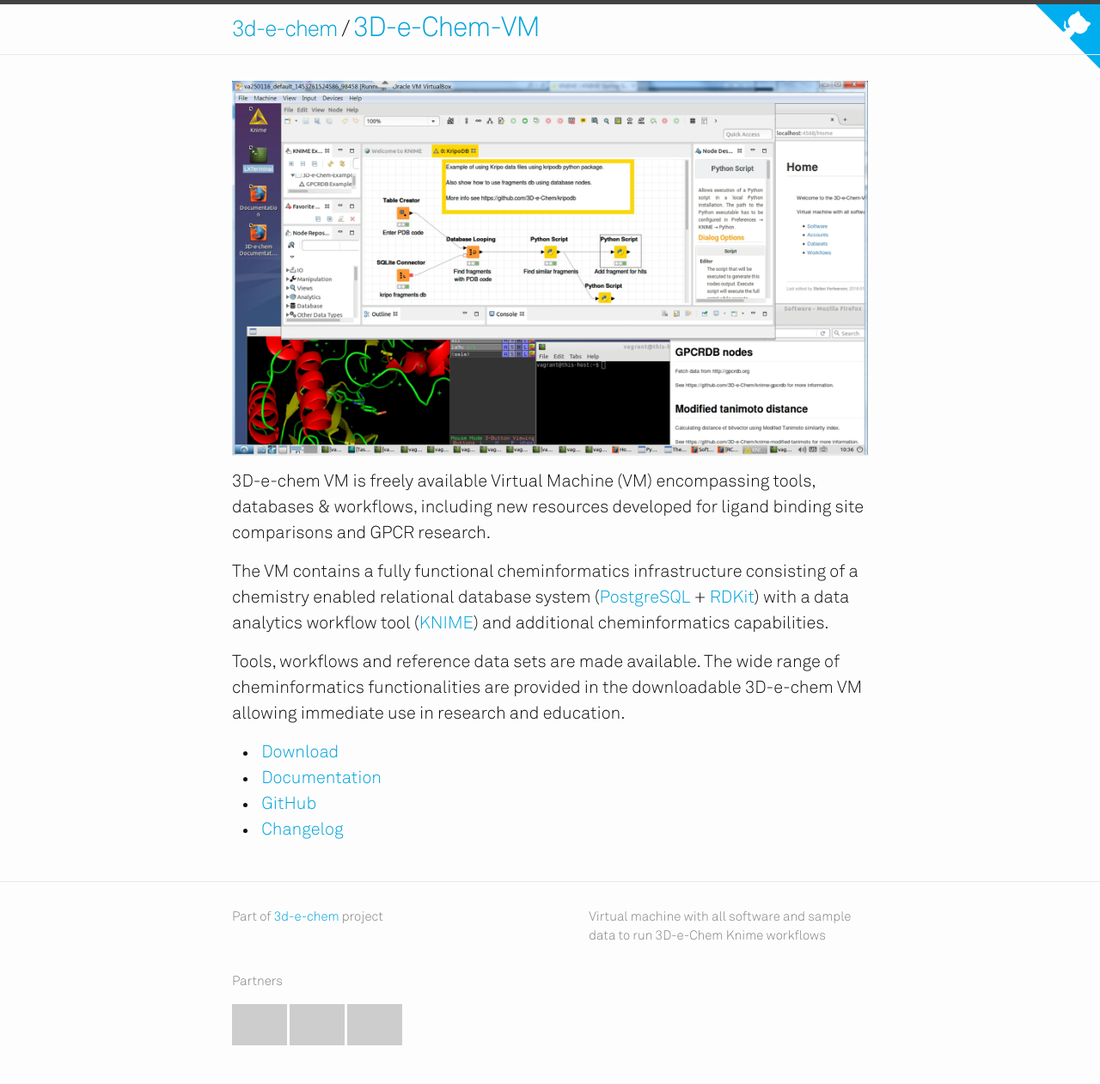
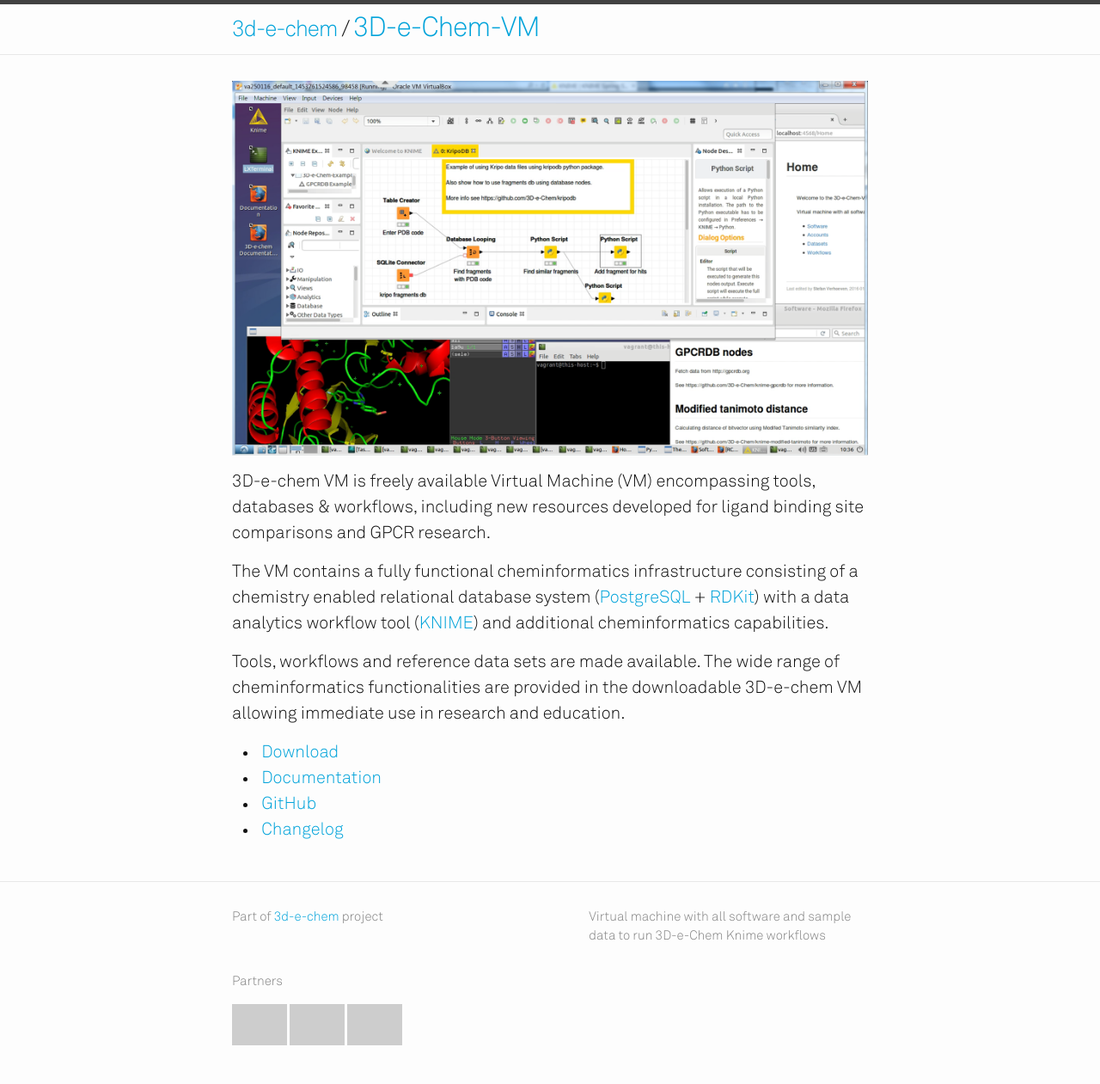
Before and after one commit to 3D-e-Chem/3D-e-Chem-VM, a Jekyll site: the page built from index.html, in a window 1280 px wide. Shown: the whole page at 86% size. Built offline with Jekyll 4.4.1, drawn with Linux system fonts in a browser that asks for light colours; a style sheet for code colours, icons or effects is not loaded; grey boxes are pictures that could not be loaded.

Commit message:
Remove github corner, it does not match navbar

```diff
--- a/_includes/header.html
+++ b/_includes/header.html
@@ -1,5 +1,3 @@
-<a href="https://github.com/NLeSC/Xenon" class="github-corner"><svg width="80" height="80" viewBox="0 0 250 250" style="fill:#00AEEF; color:#fff; position: absolute; top: 0; border: 0; right: 0;"><path d="M0,0 L115,115 L130,115 L142,142 L250,250 L250,0 Z"></path><path d="M128.3,109.0 C113.8,99.7 119.0,89.6 119.0,89.6 C122.0,82.7 120.5,78.6 120.5,78.6 C119.2,72.0 123.4,76.3 123.4,76.3 C127.3,80.9 125.5,87.3 125.5,87.3 C122.9,97.6 130.6,101.9 134.4,103.2" fill="currentColor" style="transform-origin: 130px 106px;" class="octo-arm"></path><path d="M115.0,115.0 C114.9,115.1 118.7,116.5 119.8,115.4 L133.7,101.6 C136.9,99.2 139.9,98.4 142.2,98.6 C133.8,88.0 127.5,74.4 143.8,58.0 C148.5,53.4 154.0,51.2 159.7,51.0 C160.3,49.4 163.2,43.6 171.4,40.1 C171.4,40.1 176.1,42.5 178.8,56.2 C183.1,58.6 187.2,61.8 190.9,65.4 C194.5,69.0 197.7,73.2 200.1,77.6 C213.8,80.2 216.3,84.9 216.3,84.9 C212.7,93.1 206.9,96.0 205.4,96.6 C205.1,102.4 203.0,107.8 198.3,112.5 C181.9,128.9 168.3,122.5 157.7,114.1 C157.9,116.9 156.7,120.9 152.7,124.9 L141.0,136.5 C139.8,137.7 141.6,141.9 141.8,141.8 Z" fill="currentColor" class="octo-body"></path></svg></a><style>.github-corner:hover .octo-arm{animation:octocat-wave 560ms ease-in-out}@keyframes octocat-wave{0%,100%{transform:rotate(0)}20%,60%{transform:rotate(-25deg)}40%,80%{transform:rotate(10deg)}}@media (max-width:500px){.github-corner:hover .octo-arm{animation:none}.github-corner .octo-arm{animation:octocat-wave 560ms ease-in-out}}</style>
-
 <header class="site-header">
 
   <div class="wrapper">
```
